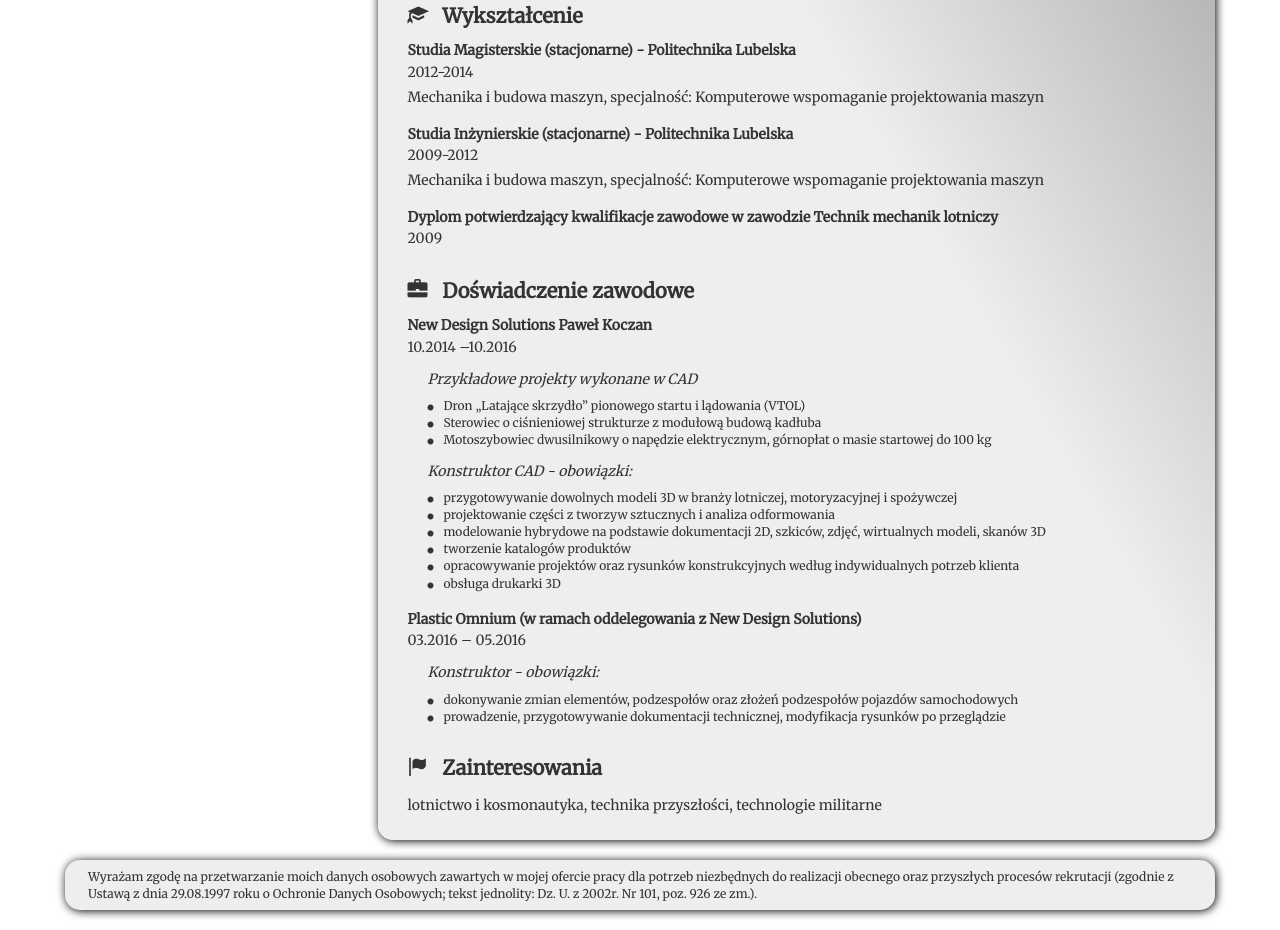
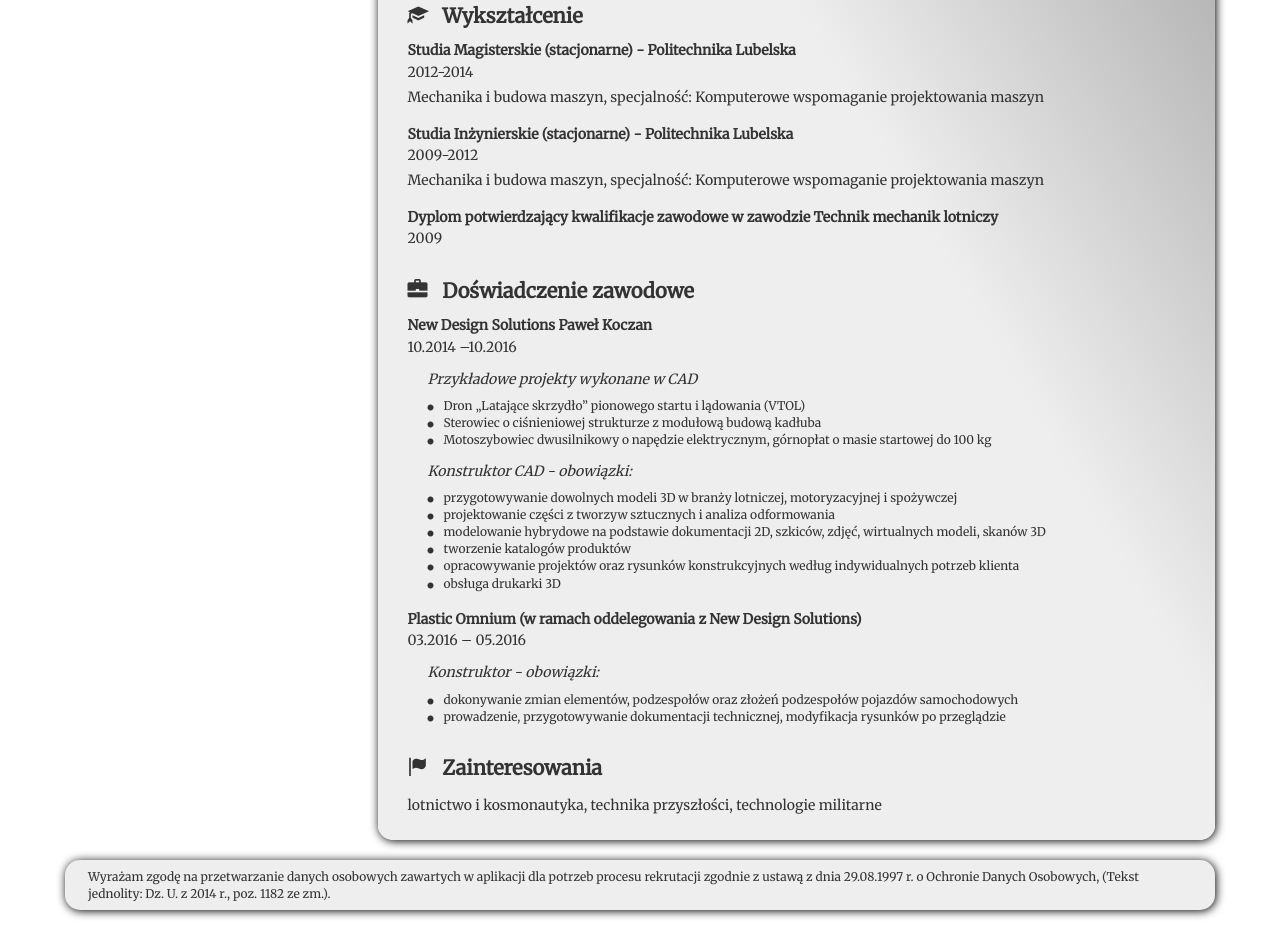
Before and after one commit to SlawekDec/temp, a plain HTML site: page bootstrap-3.3.7-dist/index.html in a window 1280 px wide. Shown: the part 860-1790 px from the top of the page. Drawn offline with nearby package versions, Linux system fonts and the light colour scheme.

Commit message:
changes 6

```diff
--- a/bootstrap-3.3.7-dist/index.html
+++ b/bootstrap-3.3.7-dist/index.html
@@ -257,7 +257,7 @@
 			</div>
 			<div class="row">
 			  	<div class="col-md-12 bottom-row">
-			  		<div class="textpadding">Wyrażam zgodę na przetwarzanie moich danych osobowych zawartych w mojej ofercie pracy dla potrzeb niezbędnych do realizacji obecnego oraz przyszłych procesów rekrutacji (zgodnie z Ustawą z dnia 29.08.1997 roku o Ochronie Danych Osobowych; tekst jednolity: Dz. U. z 2002r. Nr 101, poz. 926 ze zm.).</div>
+			  		<div class="textpadding">Wyrażam zgodę na przetwarzanie danych osobowych zawartych w aplikacji dla potrzeb procesu rekrutacji zgodnie z ustawą z dnia 29.08.1997 r. o Ochronie Danych Osobowych, (Tekst jednolity: Dz. U. z 2014 r., poz. 1182 ze zm.).</div>
 			  	</div>
 			</div>
 		</div>
```
